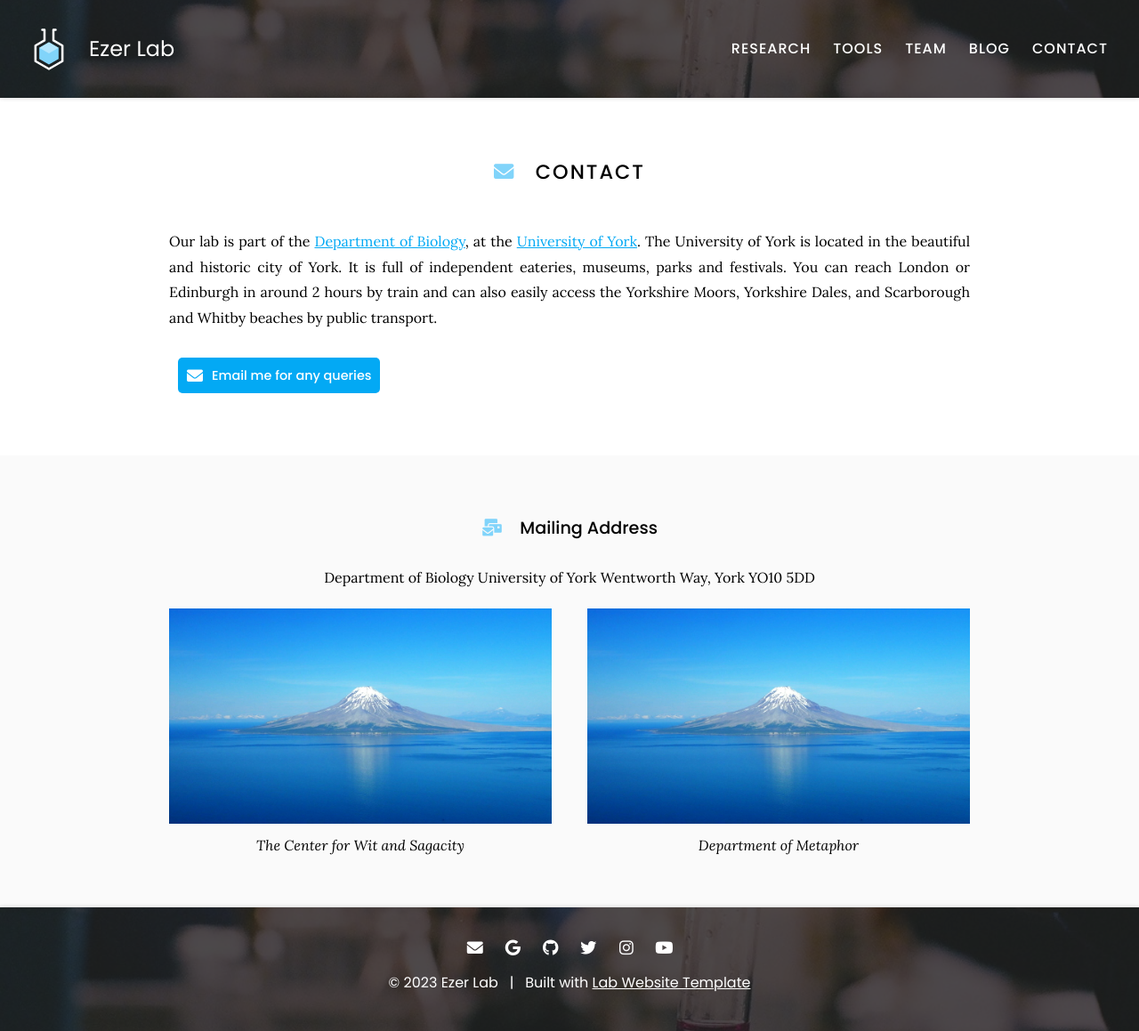
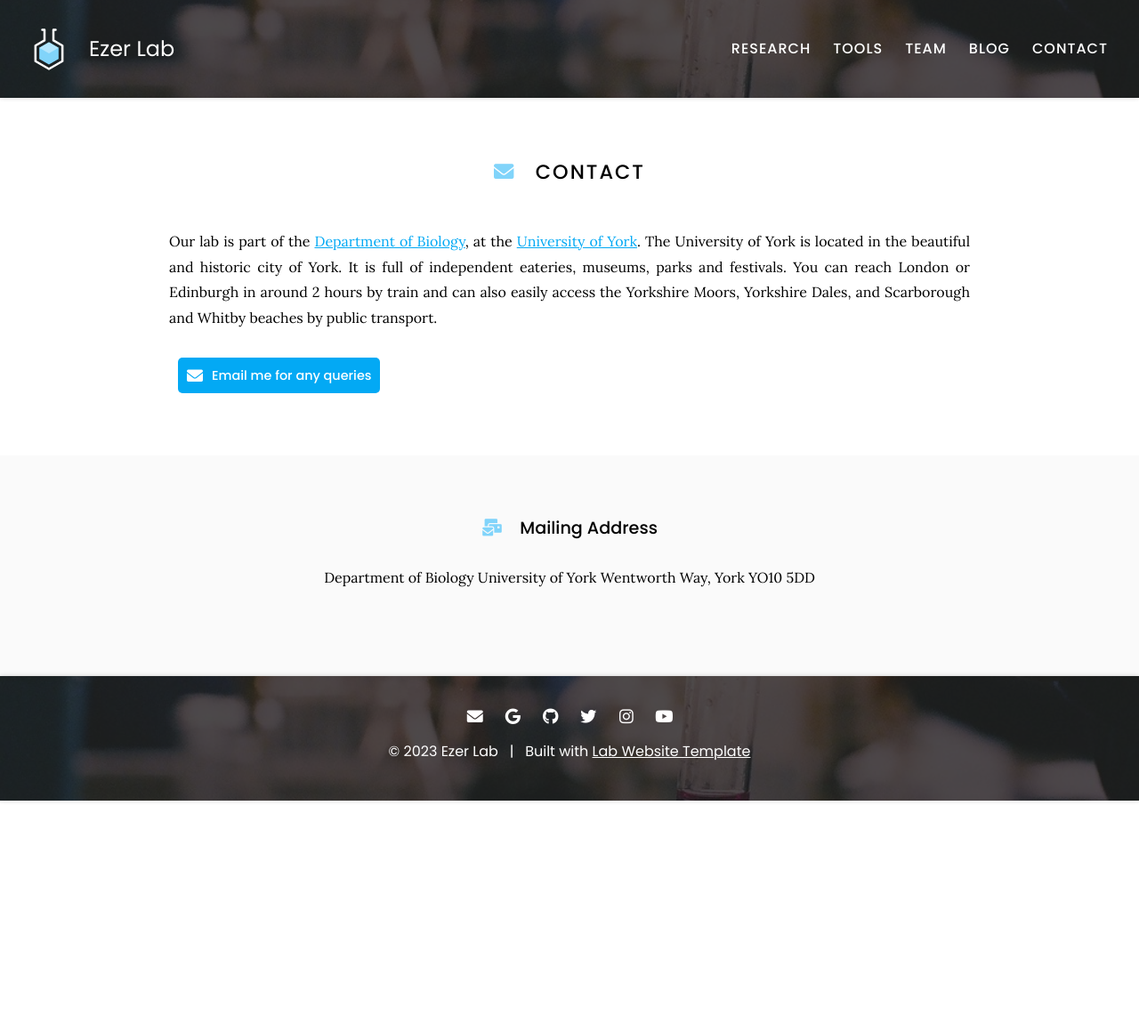
Before and after one commit to stressedplants/labwebsite, a Jekyll site: the page built from contact/index.md, in a window 1280 px wide. Shown: the whole page at 89% size. Built offline with Jekyll 4.4.1, drawn with Linux system fonts in a browser that asks for light colours; after the commit the page ends 900 px from its top, so only the background shows below that.

Commit message:
Update index.md

```diff
--- a/contact/index.md
+++ b/contact/index.md
@@ -31,19 +31,3 @@ University of York
 Wentworth Way, York
 YO10 5DD
 {:.center}
-
-{% capture col1 %}
-{%
-  include figure.html
-  image="images/photo.jpg"
-  caption="The Center for Wit and Sagacity"
-%}
-{% endcapture %}
-{% capture col2 %}
-{%
-  include figure.html
-  image="images/photo.jpg"
-  caption="Department of Metaphor"
-%}
-{% endcapture %}
-{% include two-col.html col1=col1 col2=col2 %}
```
